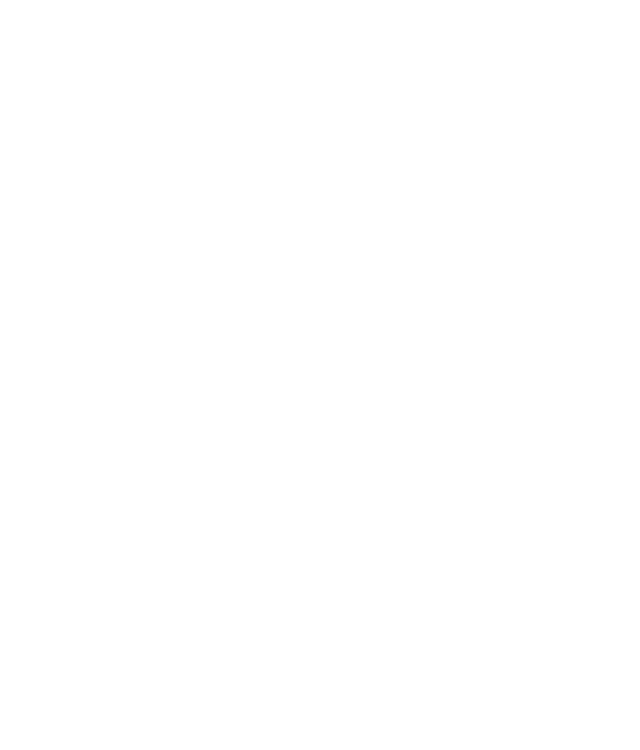
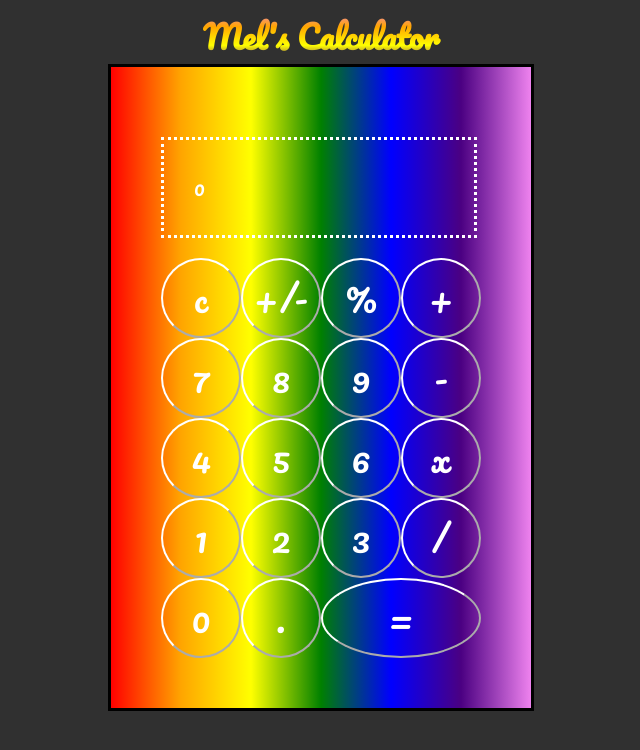
Before and after one commit to melxincognito/calculator, a plain HTML site: page index.html in a window 1280 px wide. Shown: the whole page, without its empty margins (319-959 px from the left). Drawn offline with Linux system fonts and the light colour scheme.

Commit message:
create object

```diff
--- a/index.html
+++ b/index.html
@@ -4,9 +4,43 @@
         <title>Calculator</title>
         <script src='script.js' defer></script>
         <link rel='stylesheet' href= 'stylesheet.css'>
+        <link href="https://fonts.googleapis.com/css2?family=Pacifico&display=swap" rel="stylesheet">
     </header>
 
     <body>
+        <div class ='header'>
+            <h1> Mel's Calculator </h1>
+        </div>
+        <div class='container' id='container'>
+
+
+            <div class='results' id='results'>
+                <p class='output' id='output'> 0 </p>
+
+            </div>
+            <div class='btns' id='btns'>
+                <button id='cancel'> c </button>
+                <button id='posNeg'> +/- </button>
+                <button id='remainder'> % </button>
+                <button id='add'> + </button>
+                <button id='seven'> 7 </button>
+                <button id='eight'> 8 </button>
+                <button id='nine'> 9 </button>
+                <button id='minus'> - </button>
+                <button id='four'> 4 </button>
+                <button id='five'> 5 </button>
+                <button id='six'> 6 </button>
+                <button id='multiply'> x </button>
+                <button id='one'> 1 </button>
+                <button id='two'> 2</button>
+                <button id='three'> 3 </button>
+                <button id='divide'> / </button>
+                <button id='zero'> 0 </button>
+                <button id='dot'> . </button>
+                <button class='equals' id='equals'> = </button>
+            </div>
+
+        </div>
 
     </body>
 </html>
--- a/script.js
+++ b/script.js
@@ -1,27 +1,14 @@
 
 
-const add = function(a,b) {
-    return a + b;
+function multiplyArray(array) {
+    return array.map(Number).reduce(function(product, value) { return product * value; });
 };
 
-  const subtract = function(a,b) {
-      return a - b;
-  };
-
-  const sum = function(array) {
+function sum(array) {
     return array.reduce((total, current) => total + current, 0);
 };
 
-  const multiply = function(array) {
-    return array.map(Number).reduce(function(product, value) { return product * value; })
-
-  };
-
-  const power = function(a, b) {
-    return Math.pow(a, b);
-  };
-
-  const factorial = function(num) {
+function factorial(num) {
     if (num === 0 || num === 1) {
         return 1;
       } else {
@@ -31,3 +18,26 @@ const add = function(a,b) {
         return num;
       }
 };
+
+
+function operate() {
+
+}
+
+const operators = {
+    add: function(a,b){
+        return a + b;
+    } ,
+    minus: function(a, b){
+        return a - b;
+    },
+    divide: function(a, b) {
+        return a / b;
+    },
+    multiply: function(a, b) {
+        return a * b;
+    },
+    power: function(a, b) {
+        return Math.pow(a, b);
+    },
+}
--- a/stylesheet.css
+++ b/stylesheet.css
@@ -0,0 +1,71 @@
+body {
+    background-color: rgb(48, 48, 48);
+}
+header {
+    display: flex;
+
+}
+
+h1 {
+    font-family: pacifico;
+    display: flex;
+    justify-content: center;
+    align-content: center;
+    margin: auto;
+    background: -webkit-linear-gradient(violet, orange, yellow, indigo);
+        -webkit-background-clip: text;
+        -webkit-text-fill-color: transparent;
+}
+
+
+.btns {
+    display: flex;
+    flex-flow: row;
+    flex-wrap: wrap;
+    width: 350px;
+
+}
+
+
+.container {
+    background-image: linear-gradient(to right, red, orange, yellow, green, blue, indigo, violet);
+    border-color: #800080;
+    border: solid;
+    padding: 50px;
+    height: auto;
+    width: 320px;
+    margin: auto;
+    align-content: center;
+    justify-content: center;
+
+}
+
+.output {
+    background-color: transparent;
+    border: dotted;
+    padding: 30px;
+    color: white;
+    width: 250px;
+    font-family: pacifico;
+    font-size: 20px;
+
+}
+
+button {
+    height: 80px;
+    width: 80px;
+    border-radius: 50%;
+    background-color: transparent;
+    color: white;
+    border-color: white;
+    font-family: pacifico;
+    font-size: 35px;
+    align-content: center;
+
+}
+
+.equals {
+    width: 160px;
+    border-radius: 50%;
+
+}
```
Also changed, not shown: 1 other file. Lines whose indentation alone changed are shown as unchanged.
